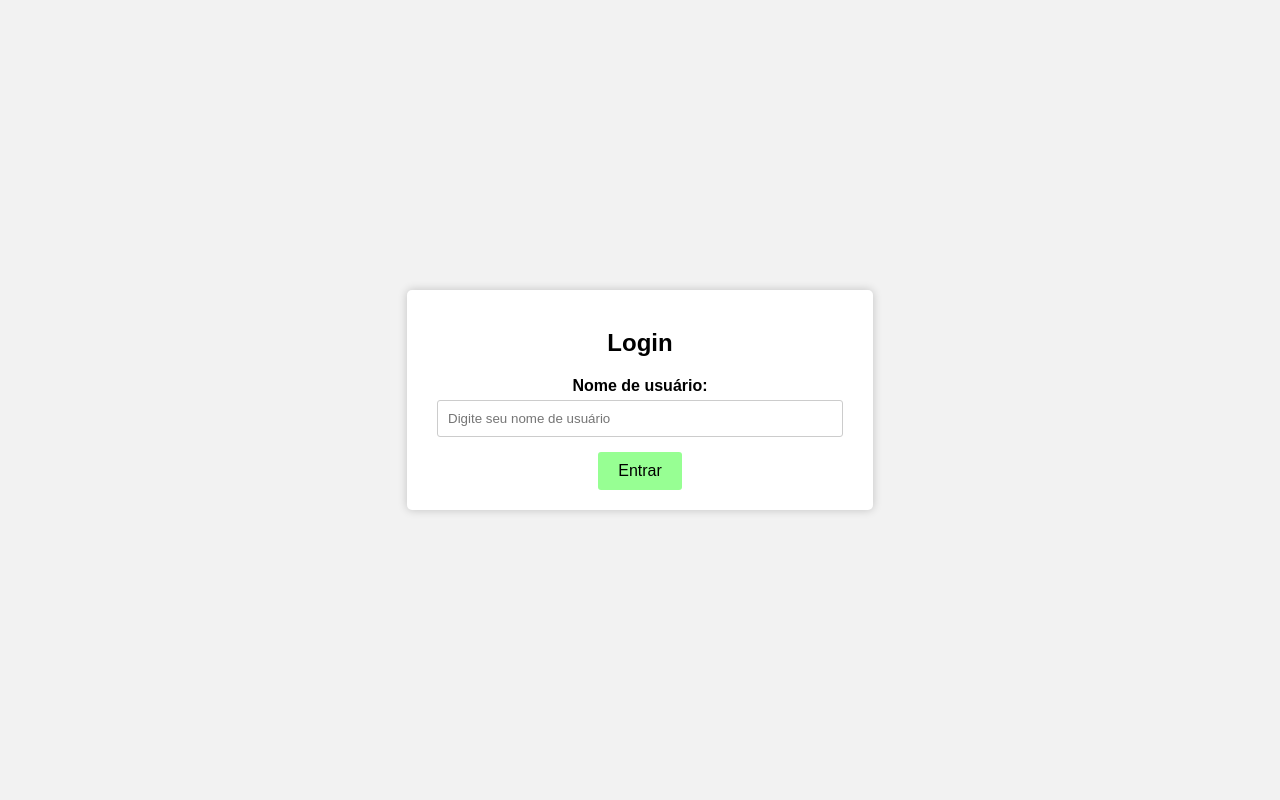
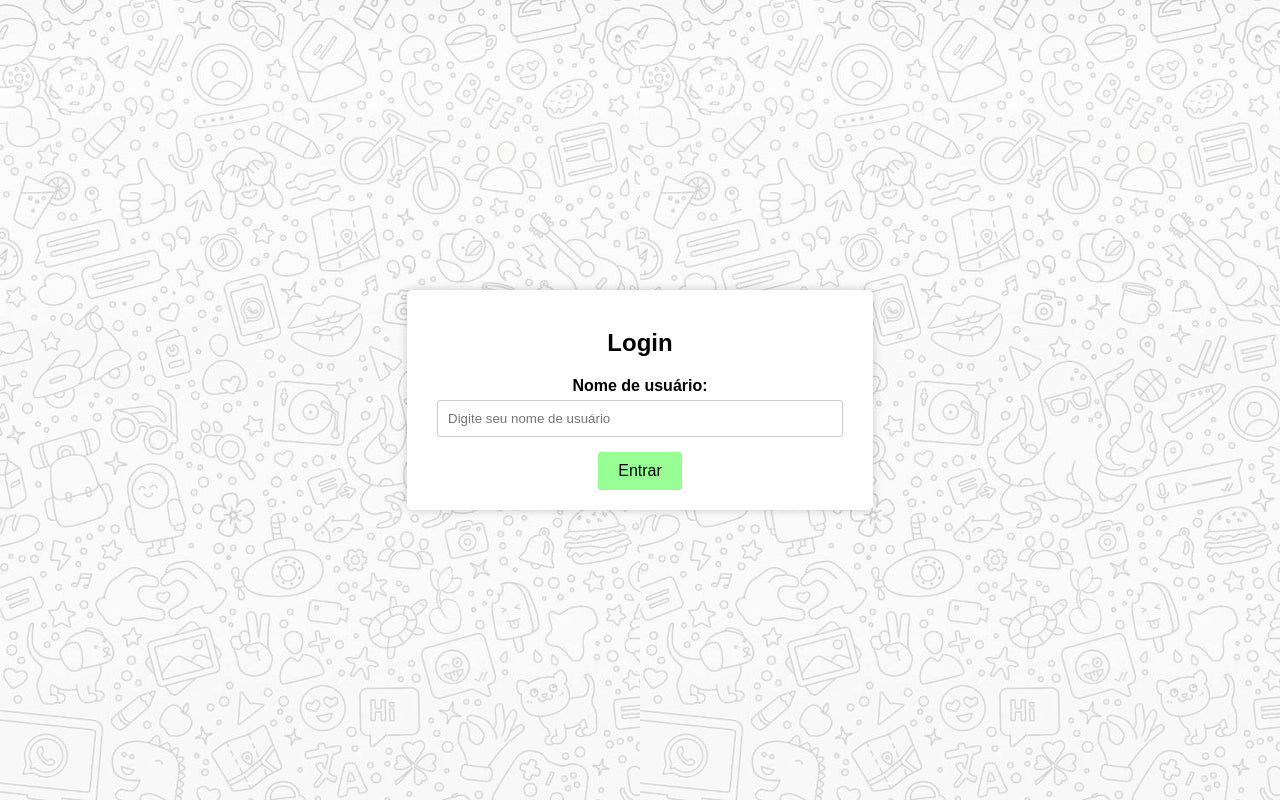
Before and after one commit to YuriLou/chat2023, a PHP site: page / in a window 1280 px wide. Run offline with PHP 8.4, Linux system fonts and the light colour scheme.

Commit message:
botei fundo no index

```diff
--- a/styloindex.css
+++ b/styloindex.css
@@ -9,7 +9,10 @@ body {
     justify-content: center;
     align-items: center;
     height: 100vh;
+    background-image: url(./images/fundo3.jpg);
 }
+
+
 
 .login-container {
     background-color: #fff;
```
Also changed, not shown: images/fundo.png (added), images/fundo2.png (added), images/fundo3.jpg (added).
